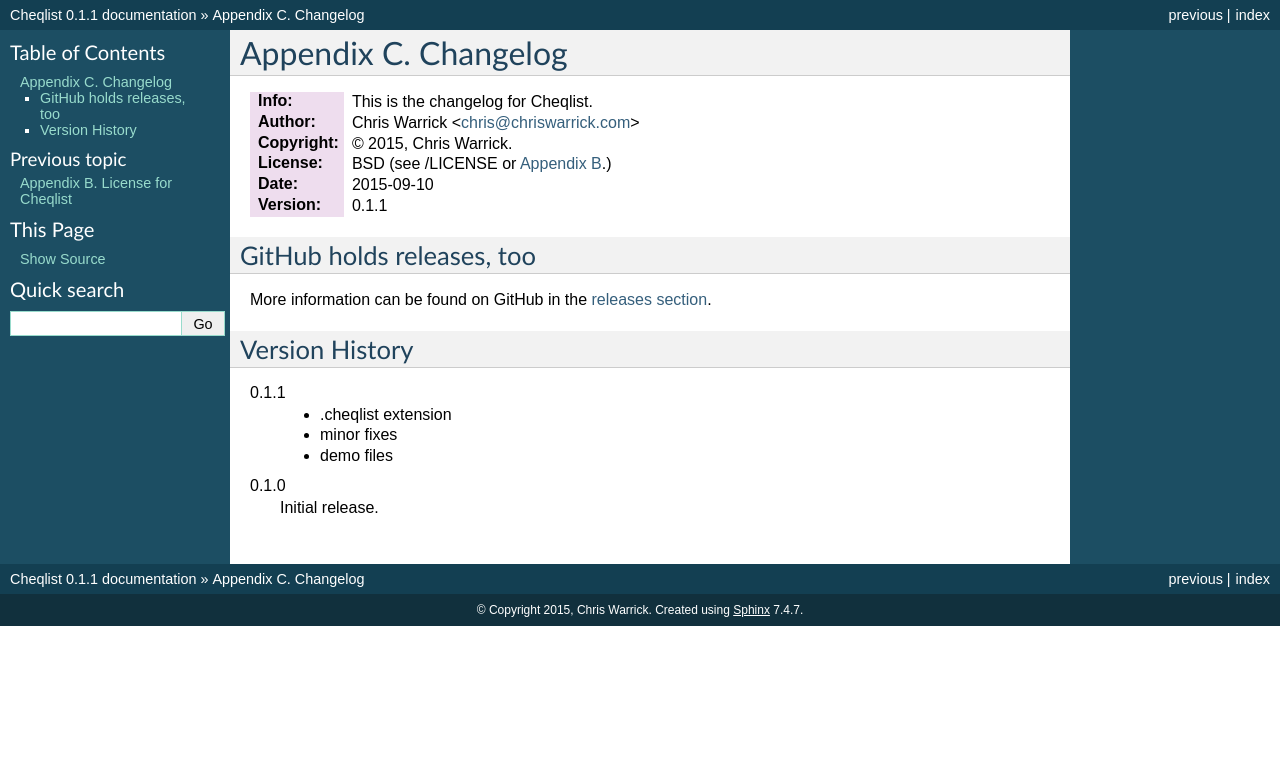
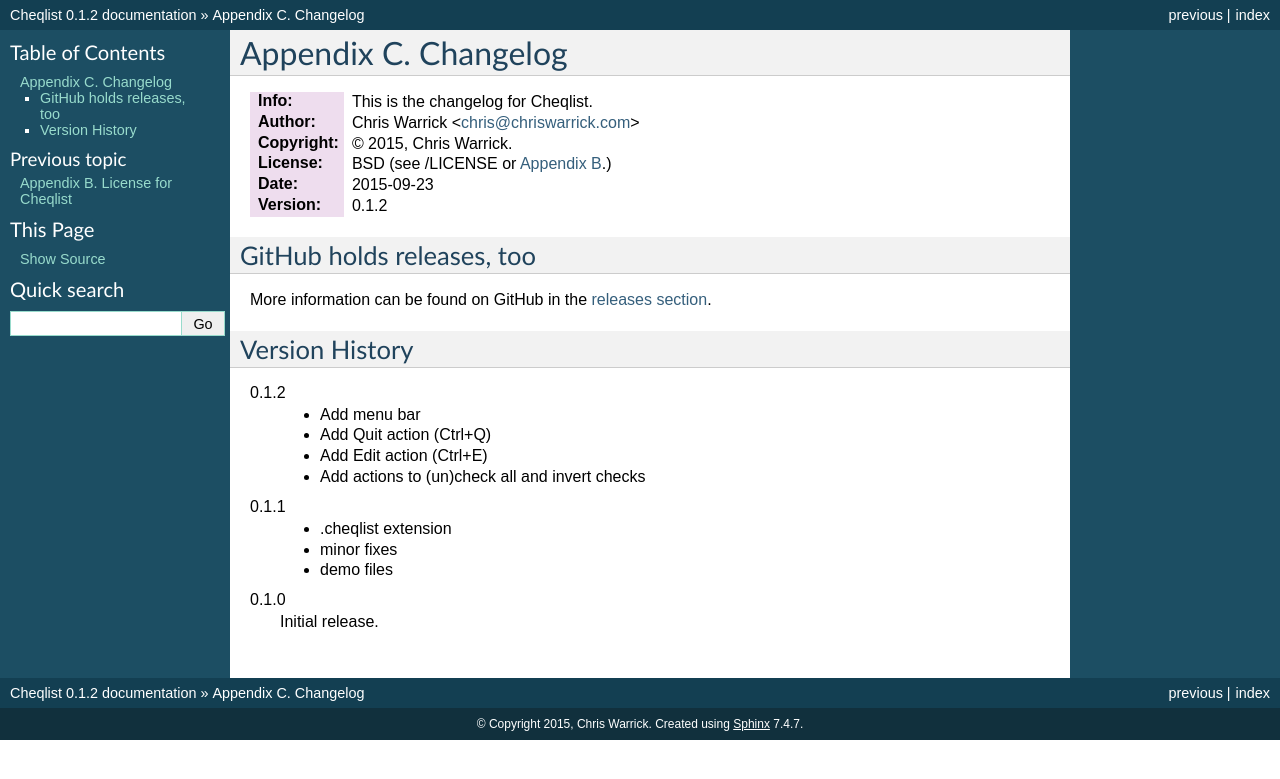
Before and after one commit to Kwpolska/cheqlist, a Sphinx documentation site: the page built from docs/CHANGELOG.rst, in a window 1280 px wide. Shown: the top 779 px of the page. Built offline with Sphinx 7.4.7, drawn with Linux system fonts in a browser that asks for light colours.

Commit message:
v0.1.2: add menus with more actions
Signed-off-by: Chris Warrick <kwpolska@gmail.com>

```diff
--- a/CONTRIBUTING.rst
+++ b/CONTRIBUTING.rst
@@ -5,8 +5,8 @@
 :Author: Chris Warrick <chris@chriswarrick.com>
 :Copyright: © 2015, Chris Warrick.
 :License: BSD (see /LICENSE or :doc:`Appendix B <LICENSE>`.)
-:Date: 2015-09-10
-:Version: 0.1.1
+:Date: 2015-09-23
+:Version: 0.1.2
 
 .. index:: contributing
 
--- a/README.rst
+++ b/README.rst
@@ -4,8 +4,8 @@
 :Info: This is the README file for Cheqlist.
 :Author: Chris Warrick <chris@chriswarrick.com>
 :Copyright: © 2015, Chris Warrick.
-:Date: 2015-09-10
-:Version: 0.1.1
+:Date: 2015-09-23
+:Version: 0.1.2
 
 PURPOSE
 -------
--- a/cheqlist/__init__.py
+++ b/cheqlist/__init__.py
@@ -1,5 +1,5 @@
 # -*- encoding: utf-8 -*-
-# Cheqlist v0.1.1
+# Cheqlist v0.1.2
 # A simple Qt checklist.
 # Copyright © 2015, Chris Warrick.
 # All rights reserved.
@@ -42,7 +42,7 @@
 from cheqlist.__main__ import main
 
 __title__ = 'Cheqlist'
-__version__ = '0.1.1'
+__version__ = '0.1.2'
 __author__ = 'Chris Warrick'
 __license__ = '3-clause BSD'
 __docformat__ = 'restructuredtext en'
--- a/docs/CHANGELOG.rst
+++ b/docs/CHANGELOG.rst
@@ -5,8 +5,8 @@
 :Author: Chris Warrick <chris@chriswarrick.com>
 :Copyright: © 2015, Chris Warrick.
 :License: BSD (see /LICENSE or :doc:`Appendix B <LICENSE>`.)
-:Date: 2015-09-10
-:Version: 0.1.1
+:Date: 2015-09-23
+:Version: 0.1.2
 
 .. index:: CHANGELOG
 
@@ -19,6 +19,12 @@
 Version History
 ===============
 
+0.1.2
+    * Add menu bar
+    * Add Quit action (Ctrl+Q)
+    * Add Edit action (Ctrl+E)
+    * Add actions to (un)check all and invert checks
+
 0.1.1
     * .cheqlist extension
     * minor fixes
--- a/docs/CONTRIBUTING.rst
+++ b/docs/CONTRIBUTING.rst
@@ -5,8 +5,8 @@
 :Author: Chris Warrick <chris@chriswarrick.com>
 :Copyright: © 2015, Chris Warrick.
 :License: BSD (see /LICENSE or :doc:`Appendix B <LICENSE>`.)
-:Date: 2015-09-10
-:Version: 0.1.1
+:Date: 2015-09-23
+:Version: 0.1.2
 
 .. index:: contributing
 
--- a/docs/LICENSE.rst
+++ b/docs/LICENSE.rst
@@ -5,8 +5,8 @@
 :Author: Chris Warrick <chris@chriswarrick.com>
 :Copyright: © 2015, Chris Warrick.
 :License: BSD (see /LICENSE or :doc:`Appendix B <LICENSE>`.)
-:Date: 2015-09-10
-:Version: 0.1.1
+:Date: 2015-09-23
+:Version: 0.1.2
 
 .. index:: LICENSE
 
--- a/docs/README.rst
+++ b/docs/README.rst
@@ -4,8 +4,8 @@
 :Info: This is the README file for Cheqlist.
 :Author: Chris Warrick <chris@chriswarrick.com>
 :Copyright: © 2015, Chris Warrick.
-:Date: 2015-09-10
-:Version: 0.1.1
+:Date: 2015-09-23
+:Version: 0.1.2
 
 PURPOSE
 -------
--- a/docs/conf.py
+++ b/docs/conf.py
@@ -48,9 +48,9 @@
 # built documents.
 #
 # The short X.Y version.
-version = '0.1.1'
+version = '0.1.2'
 # The full version, including alpha/beta/rc tags.
-release = '0.1.1'
+release = '0.1.2'
 
 # The language for content autogenerated by Sphinx. Refer to documentation
 # for a list of supported languages.
--- a/setup.py
+++ b/setup.py
@@ -4,7 +4,7 @@
 from setuptools import setup
 
 setup(name='cheqlist',
-      version='0.1.1',
+      version='0.1.2',
       description='A simple Qt checklist.',
       keywords='cheqlist',
       author='Chris Warrick',
```
Also changed, not shown: CHANGELOG.rst (+8 -2 lines), 4 other files.
